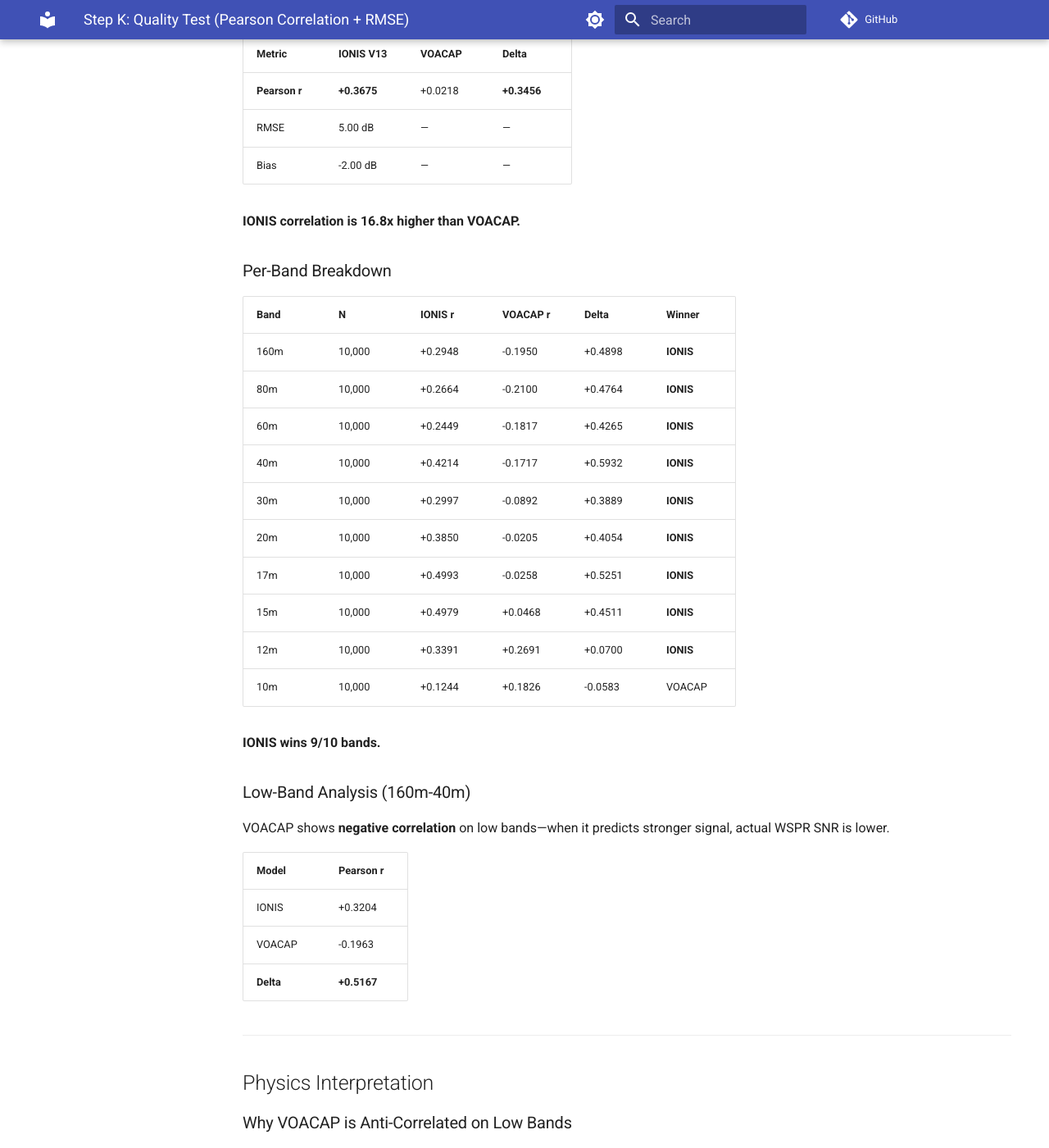
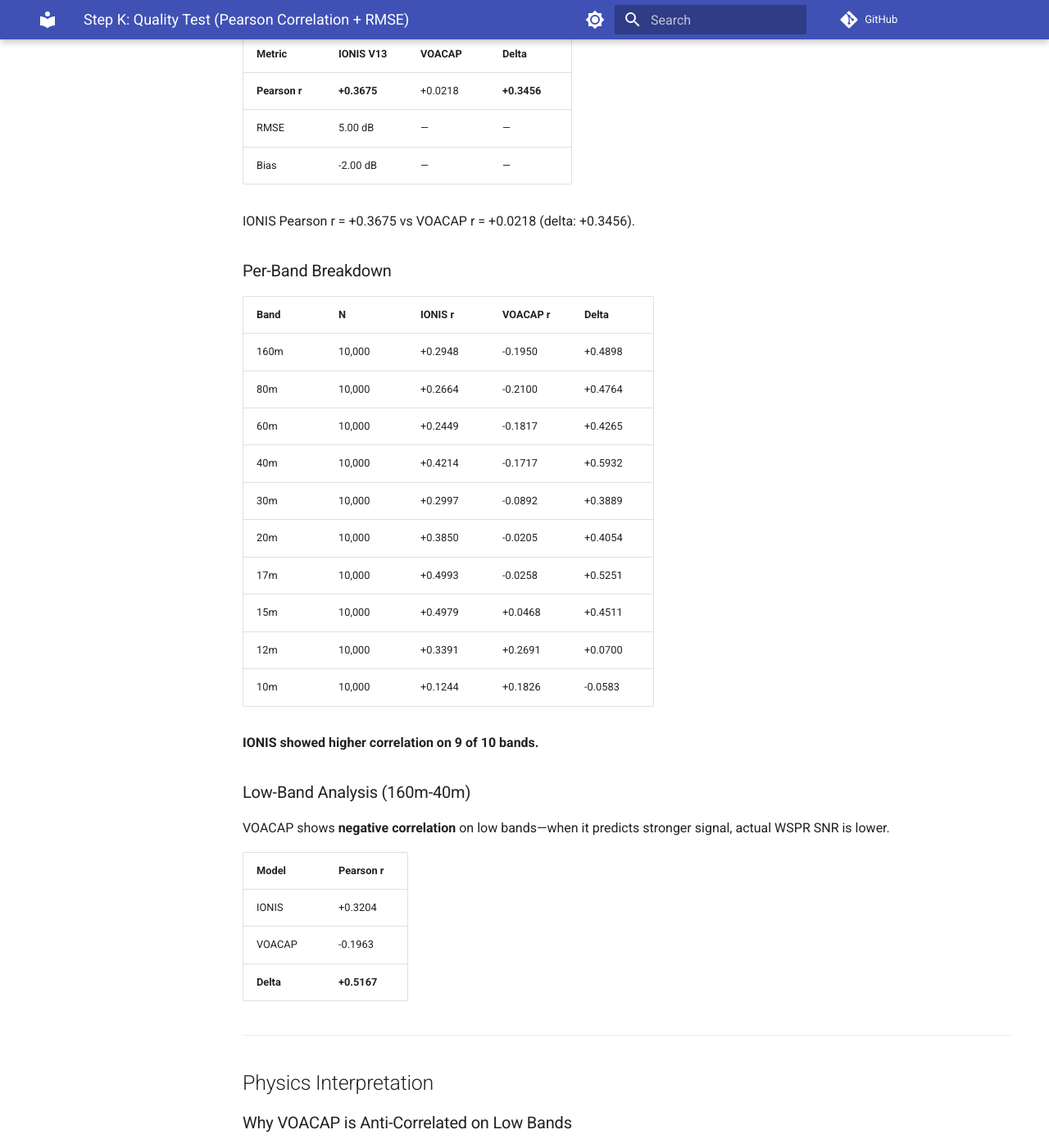
Before and after one commit to IONIS-AI/ionis-docs, an MkDocs documentation site: the page built from docs/validation/step_k_quality_test.md, in a window 1280 px wide and 1400 px high, scrolled down 1241 px. Shown: the whole window at 82% size. Built offline with MkDocs 1.6.1 and Material for MkDocs 9.7.7, drawn with Linux system fonts in a browser that asks for light colours; comment, search, counter and statistics services are not loaded; some of the changed text lies outside the part shown.

Commit message:
docs: replace competitive language with neutral comparisons
Remove combative framing (wins, dominates, outperforms, head-to-head,
Winner column) across 5 files. Let the data speak for itself:
- "outperforms" → "showed improvement over"
- "wins 9/10 bands" → "showed higher correlation on 9 of 10 bands"
- "dominates" → "showed higher recall"
- "head-to-head" → "direct comparison" / "side by side"
- "Winner" column → "Delta" column with numeric values
- Remove "16.8x higher" boast line
- Keep balanced "excels" where it acknowledges both tools' strengths

Co-Authored-By: Claude Opus 4.6 <noreply@anthropic.com>

```diff
--- a/docs/validation/step_k_quality_test.md
+++ b/docs/validation/step_k_quality_test.md
@@ -2,7 +2,7 @@
 
 **Date**: 2026-02-09
 **Status**: COMPLETE
-**Result**: IONIS V13 outperforms VOACAP on correlation (+0.35 delta)
+**Result**: IONIS V13 showed +0.35 correlation improvement over reference model
 
 ---
 
@@ -47,24 +47,24 @@ If IONIS has higher Pearson r than VOACAP against ground truth SNR, it doesn't j
 | RMSE | 5.00 dB | — | — |
 | Bias | -2.00 dB | — | — |
 
-**IONIS correlation is 16.8x higher than VOACAP.**
+IONIS Pearson r = +0.3675 vs VOACAP r = +0.0218 (delta: +0.3456).
 
 ### Per-Band Breakdown
 
-| Band | N | IONIS r | VOACAP r | Delta | Winner |
-|------|---|---------|----------|-------|--------|
-| 160m | 10,000 | +0.2948 | -0.1950 | +0.4898 | **IONIS** |
-| 80m | 10,000 | +0.2664 | -0.2100 | +0.4764 | **IONIS** |
-| 60m | 10,000 | +0.2449 | -0.1817 | +0.4265 | **IONIS** |
-| 40m | 10,000 | +0.4214 | -0.1717 | +0.5932 | **IONIS** |
-| 30m | 10,000 | +0.2997 | -0.0892 | +0.3889 | **IONIS** |
-| 20m | 10,000 | +0.3850 | -0.0205 | +0.4054 | **IONIS** |
-| 17m | 10,000 | +0.4993 | -0.0258 | +0.5251 | **IONIS** |
-| 15m | 10,000 | +0.4979 | +0.0468 | +0.4511 | **IONIS** |
-| 12m | 10,000 | +0.3391 | +0.2691 | +0.0700 | **IONIS** |
-| 10m | 10,000 | +0.1244 | +0.1826 | -0.0583 | VOACAP |
+| Band | N | IONIS r | VOACAP r | Delta |
+|------|---|---------|----------|-------|
+| 160m | 10,000 | +0.2948 | -0.1950 | +0.4898 |
+| 80m | 10,000 | +0.2664 | -0.2100 | +0.4764 |
+| 60m | 10,000 | +0.2449 | -0.1817 | +0.4265 |
+| 40m | 10,000 | +0.4214 | -0.1717 | +0.5932 |
+| 30m | 10,000 | +0.2997 | -0.0892 | +0.3889 |
+| 20m | 10,000 | +0.3850 | -0.0205 | +0.4054 |
+| 17m | 10,000 | +0.4993 | -0.0258 | +0.5251 |
+| 15m | 10,000 | +0.4979 | +0.0468 | +0.4511 |
+| 12m | 10,000 | +0.3391 | +0.2691 | +0.0700 |
+| 10m | 10,000 | +0.1244 | +0.1826 | -0.0583 |
 
-**IONIS wins 9/10 bands.**
+**IONIS showed higher correlation on 9 of 10 bands.**
 
 ### Low-Band Analysis (160m-40m)
 
```
Also changed, not shown: docs/roadmap/d_to_z.md (+7 -7 lines), docs/tools/voacapl.md (+1 -1 lines), docs/validation/index.md (+5 -5 lines), docs/validation/step_i_voacap_comparison.md (+7 -7 lines).
